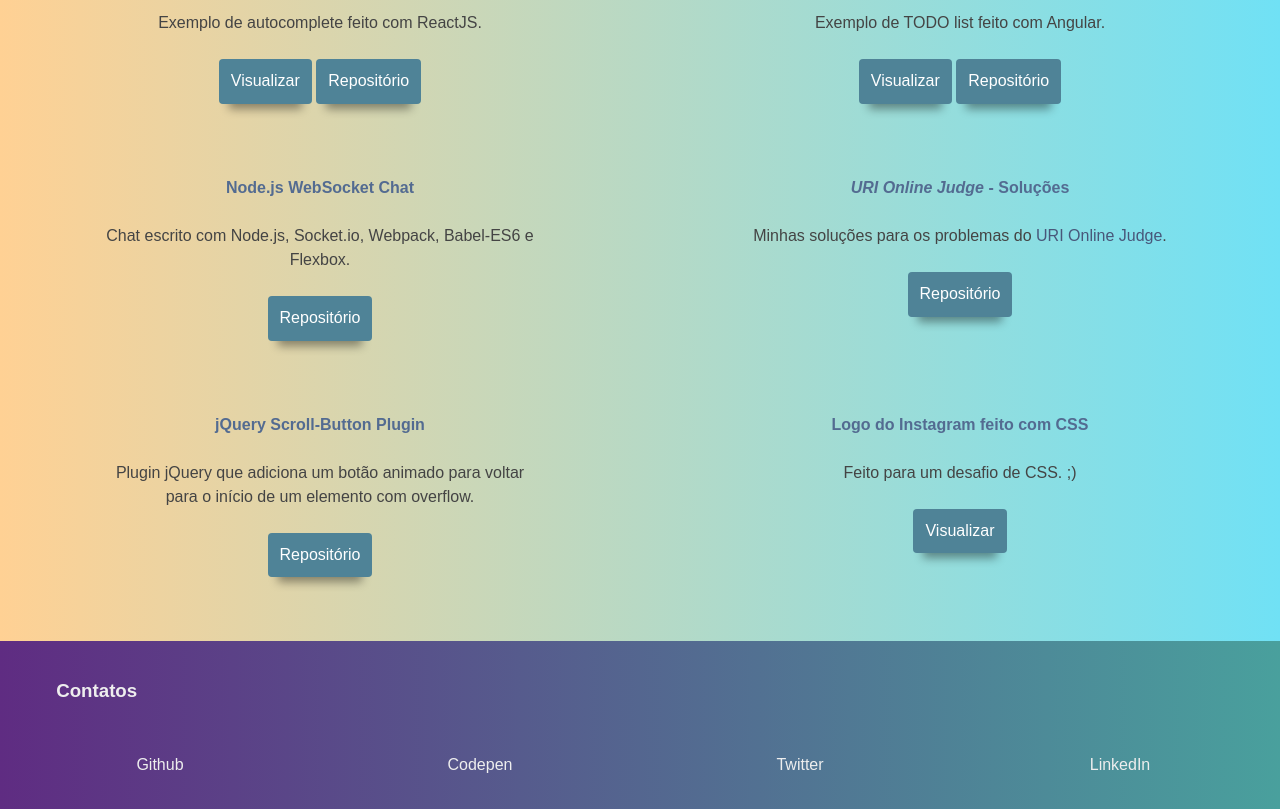
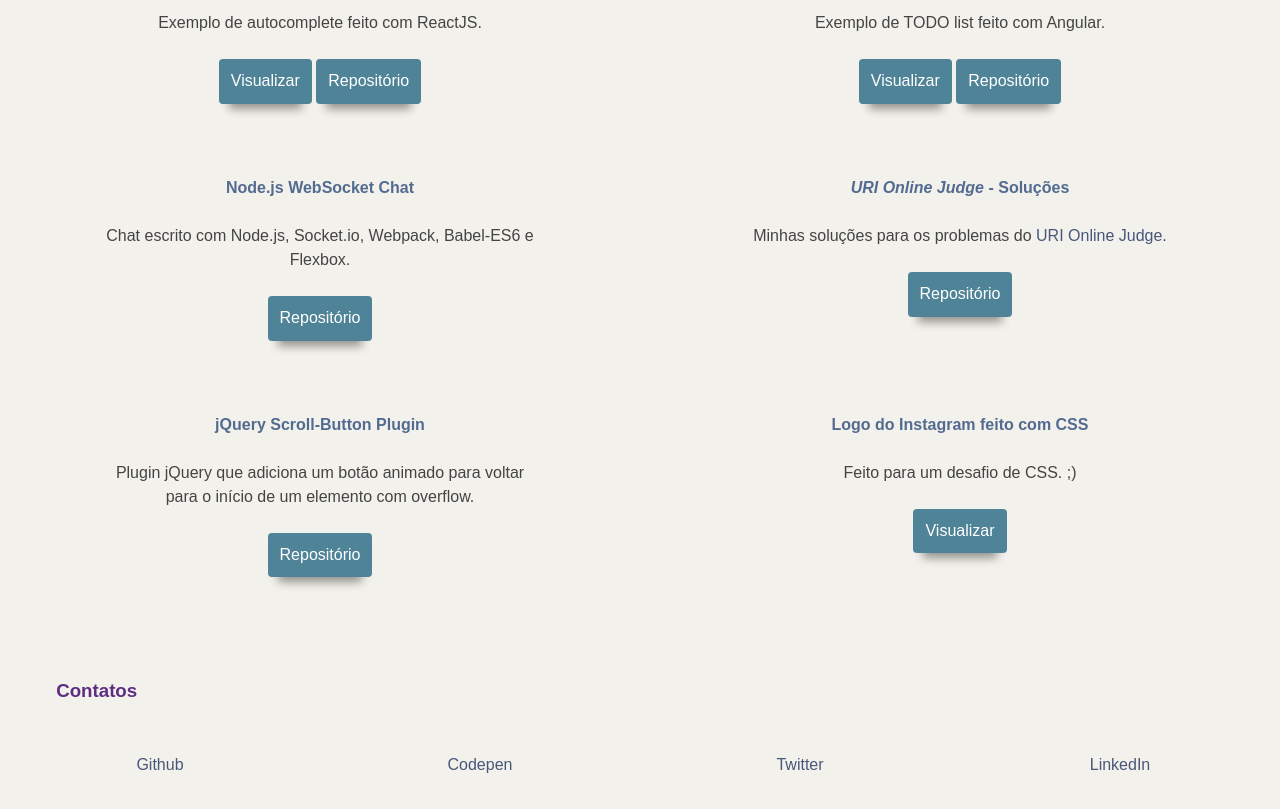
Before and after one commit to olegon/olegon.github.io, a website: page src/index.html in a window 1280 px wide. Shown: the part 1178-1987 px from the top of the page. Drawn offline with Linux system fonts and the light colour scheme.

Commit message:
Novas cores

```diff
--- a/src/css/main.css
+++ b/src/css/main.css
@@ -24,7 +24,7 @@ a {
 }
 
 .hero {
-    background: linear-gradient(to left, #5f2c82 , #49a09d);
+    background: linear-gradient(30deg, #ccc , #444);
 
     height: 100vh;
     min-height: 400px;
@@ -46,12 +46,10 @@ a {
 @keyframes hero__foto__animation {
     0% {
         opacity: 0;
-        transform: translateY(-10%);
     }
 
     100% {
         opacity: 1;
-        transform: translateY(0);
     }
 }
 
@@ -61,13 +59,13 @@ a {
     text-align: center;
     border-radius: 3px;
     line-height: 1em;
-    animation: hero__nome__animation 800ms ease-in;
+    animation: hero__nome__animation 600ms ease-in;
 }
 
 @keyframes hero__nome__animation {
     0% {
         opacity: 0;
-        transform: translateY(100%);
+        transform: translateY(50%);
     }
 
     100% {
@@ -77,7 +75,8 @@ a {
 }
 
 .projetos-github {
-    background: linear-gradient(to left, #70e1f5 , #ffd194);
+    /*background: linear-gradient(to left, #70e1f5 , #ffd194);*/
+    background-color: #f3f1eb;
     display: flex;
     flex-direction: row;
     flex-wrap: wrap;
@@ -134,22 +133,23 @@ a {
     display: flex;
     flex-direction: row;
     flex-wrap: wrap;
-    background: linear-gradient(to left, #49a09d, #5f2c82);
+    /*background: linear-gradient(to left, #49a09d, #5f2c82);*/
+    background-color: #f3f1eb;
 }
 
 .contatos__titulo {
     flex: 1 1 100%;
     padding-top: 1em;
     text-align: center;
-    color: #eee;
+    color: #5E2E82;
 }
 
 .contatos__contato {
     flex: 1 1 50%;
     text-align: center;
     padding: 2em 0;
-    color: #eee;
     transition: background-color 500ms;
+    border-radius: 4px;
 }
 
 .contatos__contato:hover {
```
Also changed, not shown: dist/css/main.css, 1 other file.
